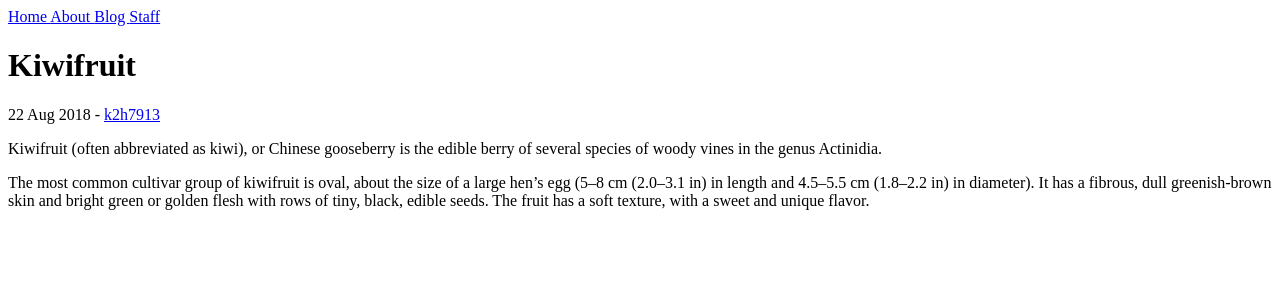
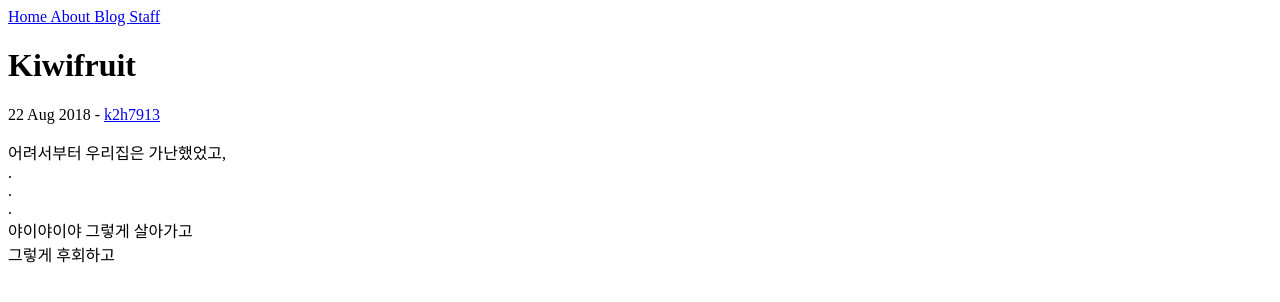
Before and after one commit to unsolvedproblem/unsolvedproblem.github.io, a Jekyll site: the page built from _posts/2018-08-22-kiwifruit.md, in a window 1280 px wide. Shown: the top 302 px of the page. Built offline with Jekyll 4.4.1, drawn with Linux system fonts in a browser that asks for light colours.

Commit message:
Update 2018-08-22-kiwifruit.md

```diff
--- a/_posts/2018-08-22-kiwifruit.md
+++ b/_posts/2018-08-22-kiwifruit.md
@@ -2,11 +2,9 @@
 layout: post
 author: k2h7913
 ---
-Kiwifruit (often abbreviated as kiwi), or Chinese gooseberry is the edible
-berry of several species of woody vines in the genus Actinidia.
-
-The most common cultivar group of kiwifruit is oval, about the size of a large
-hen's egg (5–8 cm (2.0–3.1 in) in length and 4.5–5.5 cm (1.8–2.2 in) in
-diameter). It has a fibrous, dull greenish-brown skin and bright green or
-golden flesh with rows of tiny, black, edible seeds. The fruit has a soft
-texture, with a sweet and unique flavor.
+어려서부터 우리집은 가난했었고,
+.
+.
+.
+야이야이야 그렇게 살아가고
+그렇게 후회하고
```
